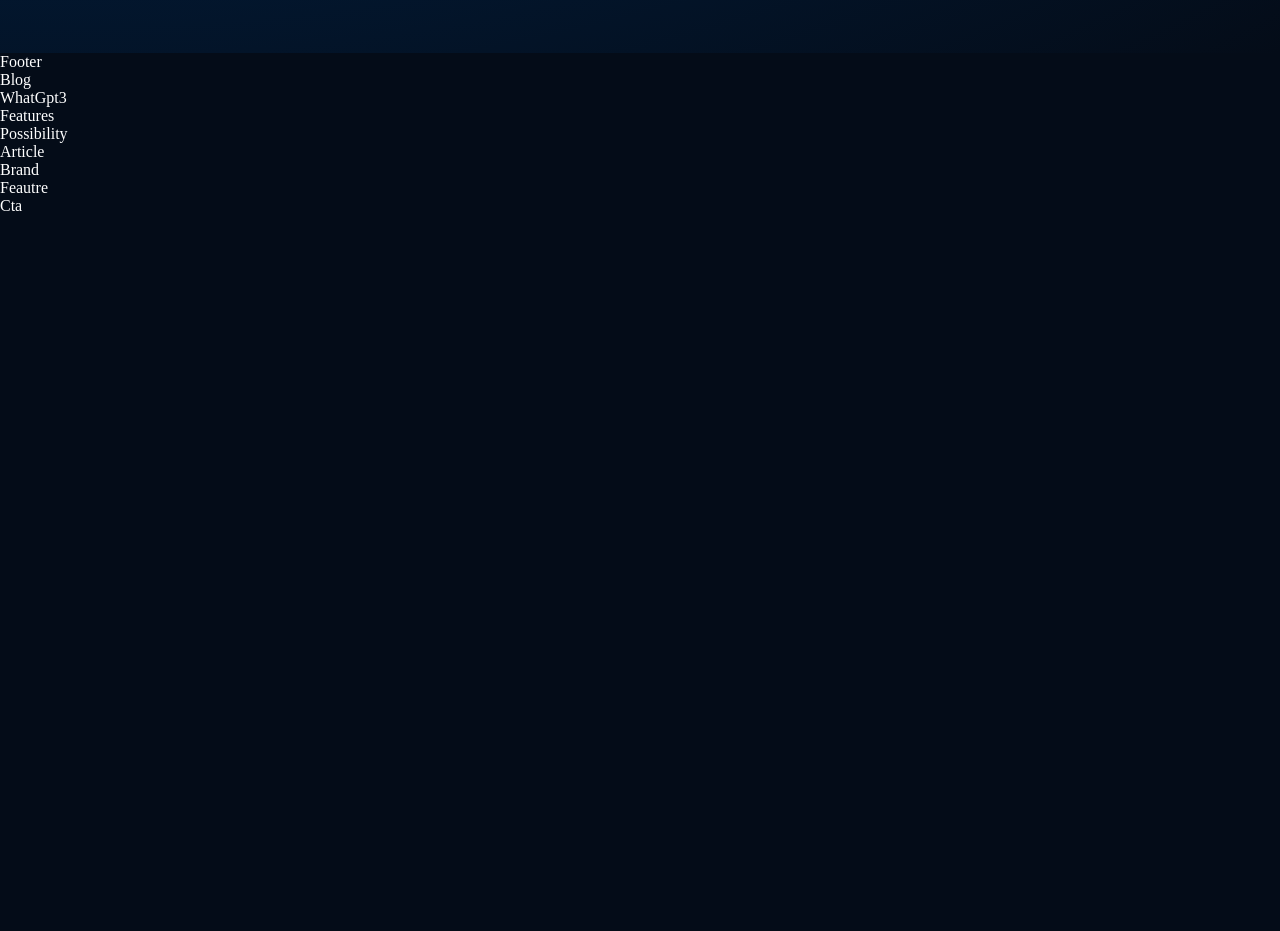
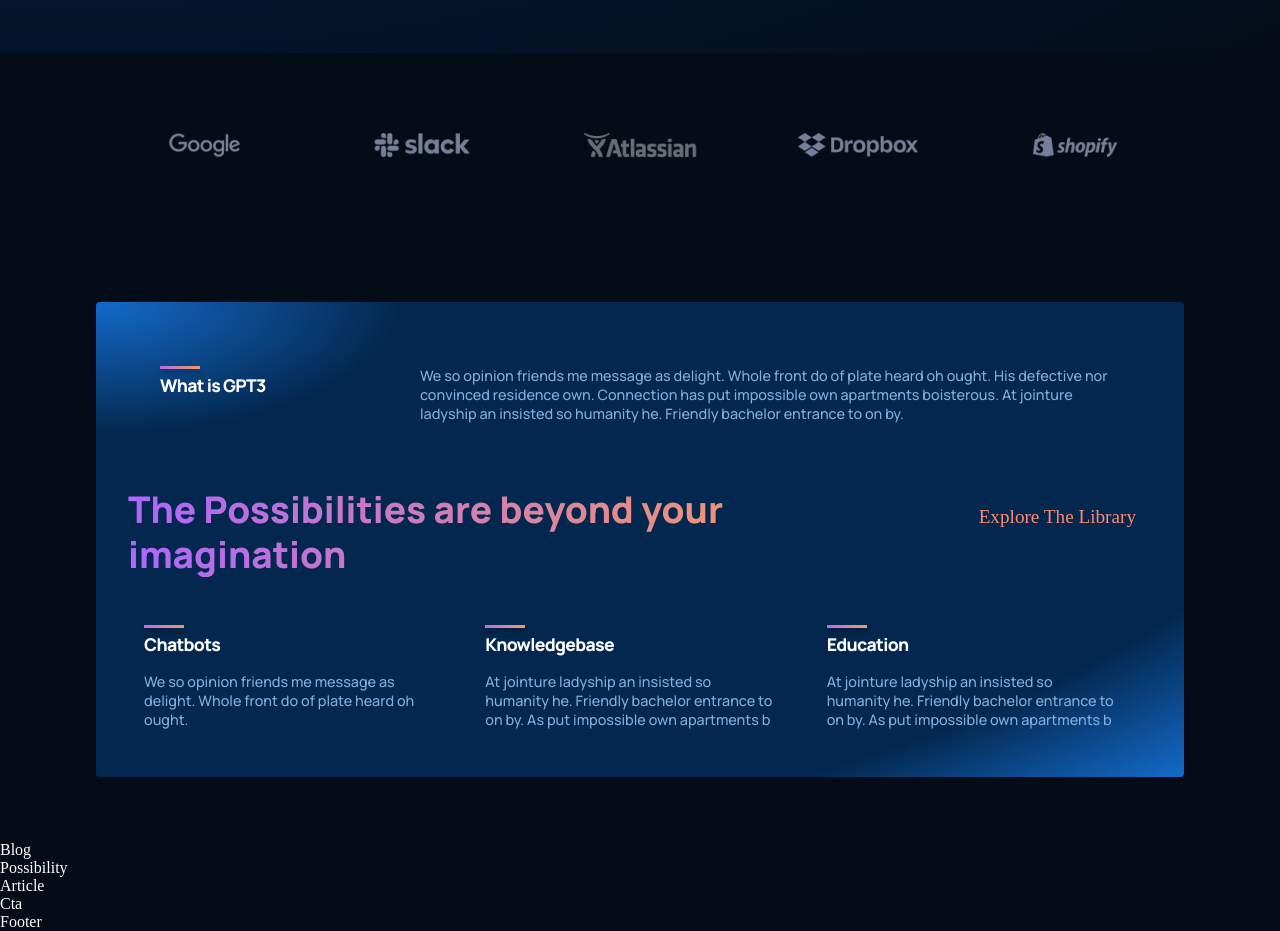
Before and after one commit to Shivam-Chamoli/open-AI-landing-page, a React (Create React App) app: page / in a window 1280 px wide. Shown: the part 780-1711 px from the top of the page. Before the commit the page ends 995 px from the top, so only its background shows below. Built offline with nearby package versions, Linux system fonts and the light colour scheme.

Commit message:
Fourth Commit
Brands and WhatGpt3 Section Completed

```diff
--- a/src/App.jsx
+++ b/src/App.jsx
@@ -17,15 +17,14 @@
         <Navbar />
         <Header />
       </div>
-      <Footer />
+      <Brand />
+      <WhatGpt3 />
+
       <Blog />
-      <WhatGpt3 />
-      <Features />
       <Possibility />
       <Article />
-      <Brand />
-      <Feature />
       <Cta />
+      <Footer />
     </div>
   );
 };
--- a/src/app.css
+++ b/src/app.css
@@ -99,9 +99,9 @@
 }
 @media screen and (max-width: 550px) {
   .section__padding {
-    padding: 4rem 2rem;
+    padding: 3rem 2rem;
   }
   .section__margin {
-    margin: 4rem 2rem;
+    margin: 2rem 1rem;
   }
 }
--- a/src/components/brand/Brand.jsx
+++ b/src/components/brand/Brand.jsx
@@ -1,8 +1,19 @@
 import React from "react";
 import "./brand.css";
+import logos from "./import";
 
 const Brand = () => {
-  return <div>Brand</div>;
+  return (
+    <div className="gpt3__brand section__padding">
+      {logos.map((logo, count = 0) => {
+        return (
+          <div key={count++}>
+            <img src={logo} alt="logo" />
+          </div>
+        );
+      })}
+    </div>
+  );
 };
 
 export default Brand;
--- a/src/components/brand/brand.css
+++ b/src/components/brand/brand.css
@@ -0,0 +1,15 @@
+.gpt3__brand {
+  display: flex;
+  justify-content: center;
+  align-items: center;
+  flex-wrap: wrap;
+}
+.gpt3__brand div {
+  flex: 1;
+  max-width: 200px;
+  min-width: 120px;
+  margin: 1rem;
+  display: flex;
+  justify-content: center;
+  align-items: center;
+}
--- /dev/null
+++ b/src/components/brand/import.js
@@ -0,0 +1,8 @@
+import google from "../../assets/google.png";
+import slack from "../../assets/slack.png";
+import atlasian from "../../assets/atlassian.png";
+import dropbox from "../../assets/dropbox.png";
+import shopify from "../../assets/shopify.png";
+var logos = [google, slack, atlasian, dropbox, shopify];
+export { google, slack, atlasian, dropbox, shopify };
+export default logos;
--- a/src/components/feature/Feauture.jsx
+++ b/src/components/feature/Feauture.jsx
@@ -1,8 +1,18 @@
 import React from "react";
 import "./feature.css";
 
-const Feautre = () => {
-  return <div>Feautre</div>;
+const Feautre = ({ title, text }) => {
+  return (
+    <div className="gpt3__features-container__feature">
+      <div className="gpt3__features-container__feature-title">
+        <div></div>
+        <h1> {title}</h1>
+      </div>
+      <div className="gpt3__features-container__feature-text">
+        <p>{text}</p>
+      </div>
+    </div>
+  );
 };
 
 export default Feautre;
--- a/src/components/feature/feature.css
+++ b/src/components/feature/feature.css
@@ -0,0 +1,56 @@
+.gpt3__features-container__feature {
+  width: 100%;
+  display: flex;
+  flex: 1;
+  justify-content: space-between;
+  align-items: flex-start;
+  margin: 1rem;
+  flex-direction: row;
+}
+.gpt3__features-container__feature-title {
+  flex: 1;
+  max-width: 180px;
+  margin-right: 2rem;
+  margin-bottom: 1rem;
+}
+.gpt3__features-container__feature-title h1 {
+  font-family: var(--font-family);
+  font-weight: 800;
+  font-size: 1.1rem;
+  line-height: 1.5rem;
+  color: white;
+  letter-spacing: -0.04em;
+}
+.gpt3__features-container__feature-title div {
+  width: 40px;
+  height: 3px;
+  background: var(--gradient-bar);
+  box-shadow: 0 4px 4px rgba(0, 0, 0, 0.25);
+  margin-bottom: 0.25rem;
+}
+.gpt3__features-container__feature-text {
+  flex: 2;
+  max-width: 290px;
+  display: flex;
+}
+.gpt3__features-container__feature-text p {
+  font-family: var(--font-family);
+  font-weight: 500;
+  font-size: 0.9rem;
+  color: #81afdd;
+}
+@media screen and (max-width: 550px) {
+  .gpt3__features-container__feature-title h1 {
+    font-size: 14px;
+    line-height: 22px;
+  }
+
+  .gpt3__features-container_feature-text p {
+    font-size: 12px;
+    line-height: 20px;
+  }
+
+  .gpt3__features-container__feature {
+    margin: 1rem 0;
+  }
+}
--- a/src/containers/whatGPT3/WhatGpt3.jsx
+++ b/src/containers/whatGPT3/WhatGpt3.jsx
@@ -1,8 +1,38 @@
 import React from "react";
 import "./whatGpt3.css";
+import { Feature } from "../../components";
 
 const WhatGpt3 = () => {
-  return <div>WhatGpt3</div>;
+  return (
+    <div className="gpt3__whatgpt3 section__margin">
+      <div className="gpt3__whatgpt3-feature">
+        <Feature
+          title="What is GPT3"
+          text="We so opinion friends me message as delight. Whole front do of plate heard oh ought. His defective nor convinced residence own. Connection has put impossible own apartments boisterous. At jointure ladyship an insisted so humanity he. Friendly bachelor entrance to on by."
+        />
+      </div>
+      <div className="gpt3__whatgpt3-heading">
+        <h1 className="gradient__text">
+          The Possibilities are beyond your imagination
+        </h1>
+        <p>Explore The Library</p>
+      </div>
+      <div className="gpt3__whatgpt3-container">
+        <Feature
+          title="Chatbots"
+          text="We so opinion friends me message as delight. Whole front do of plate heard oh ought. "
+        />
+        <Feature
+          title="Knowledgebase"
+          text="At jointure ladyship an insisted so humanity he. Friendly bachelor entrance to on by. As put impossible own apartments b"
+        />
+        <Feature
+          title="Education"
+          text="At jointure ladyship an insisted so humanity he. Friendly bachelor entrance to on by. As put impossible own apartments b"
+        />
+      </div>
+    </div>
+  );
 };
 
 export default WhatGpt3;
--- a/src/containers/whatGPT3/whatGpt3.css
+++ b/src/containers/whatGPT3/whatGpt3.css
@@ -0,0 +1,128 @@
+.gpt3__whatgpt3 {
+  border-radius: 4px;
+  border: none;
+  padding: 2rem;
+
+  /* ff 3.6+ */
+  background: -moz-radial-gradient(
+    ellipse at 0% 0%,
+    rgba(23, 126, 238, 0.83) 0%,
+    rgba(3, 41, 82, 0.93) 20%,
+    rgba(3, 41, 82, 0.94) 84%,
+    rgba(23, 126, 238, 0.83) 100%
+  );
+
+  /* safari 5.1+,chrome 10+ */
+  background: -webkit-radial-gradient(
+    ellipse at 0% 0%,
+    rgba(23, 126, 238, 0.83) 0%,
+    rgba(3, 41, 82, 0.93) 20%,
+    rgba(3, 41, 82, 0.94) 84%,
+    rgba(23, 126, 238, 0.83) 100%
+  );
+
+  /* opera 11.10+ */
+  background: -o-radial-gradient(
+    ellipse at 0% 0%,
+    rgba(23, 126, 238, 0.83) 0%,
+    rgba(3, 41, 82, 0.93) 20%,
+    rgba(3, 41, 82, 0.94) 84%,
+    rgba(23, 126, 238, 0.83) 100%
+  );
+
+  /* ie 10+ */
+  background: -ms-radial-gradient(
+    ellipse at 0% 0%,
+    rgba(23, 126, 238, 0.83) 0%,
+    rgba(3, 41, 82, 0.93) 20%,
+    rgba(3, 41, 82, 0.94) 84%,
+    rgba(23, 126, 238, 0.83) 100%
+  );
+
+  /* global 92%+ browsers support */
+  background: radial-gradient(
+    ellipse at 0% 0%,
+    rgba(23, 126, 238, 0.83) 0%,
+    rgba(3, 41, 82, 0.93) 20%,
+    rgba(3, 41, 82, 0.94) 84%,
+    rgba(23, 126, 238, 0.83) 100%
+  );
+}
+.gpt3__whatgpt3-feature {
+  display: flex;
+}
+.gpt3__whatgpt3-feature .gpt3__features-container__feature {
+  margin: 2rem 2rem 0;
+}
+.gpt3__whatgpt3-feature .gpt3__features-container__feature-text {
+  max-width: 700px;
+}
+
+.gpt3__whatgpt3-heading {
+  display: flex;
+  margin: 4rem 0rem 2rem;
+  align-items: baseline;
+  justify-content: space-between;
+}
+.gpt3__whatgpt3-heading h1 {
+  display: flex;
+  flex: 1;
+  margin-right: 3rem;
+  font-weight: 800;
+  line-height: 2.8rem;
+  font-size: 2.3rem;
+  font-family: var(--font-family);
+}
+.gpt3__whatgpt3-heading p {
+  flex: 0.5;
+  margin-right: 1rem;
+  text-align: end;
+  font-weight: 500;
+  font-size: 1.2rem;
+  line-height: 1.8rem;
+  color: var(--color-subtext);
+}
+.gpt3__whatgpt3-container {
+  display: flex;
+  flex-wrap: wrap;
+  flex-direction: row;
+  justify-content: space-between;
+}
+.gpt3__whatgpt3-container .gpt3__features-container__feature {
+  flex-direction: column;
+}
+@media screen and (max-width: 850px) {
+  .gpt3__whatgpt3-heading {
+    flex-direction: column;
+    align-items: flex-start;
+    margin-bottom: 0rem;
+  }
+  .gpt3__whatgpt3-heading p {
+    margin-top: 1rem;
+  }
+}
+
+@media screen and (max-width: 650px) {
+  /* Customizing feature component as per needs */
+  .gpt3__whatgpt3-feature .gpt3__features-container__feature {
+    flex-direction: column;
+  }
+
+  /* Customizing feature component as per needs */
+  .gpt3__whatgpt3-feature .gpt3__features-container_feature-text {
+    margin-top: 0.5rem;
+  }
+
+  .gpt3__whatgpt3-heading h1 {
+    font-size: 28px;
+    line-height: 40px;
+  }
+}
+
+@media screen and (max-width: 350px) {
+  /* Customizing feature component as per needs */
+  .gpt3__whatgpt3-container .gpt3__features-container__feature {
+    margin: 1rem 0;
+    min-width: 100%;
+  }
+}
```
